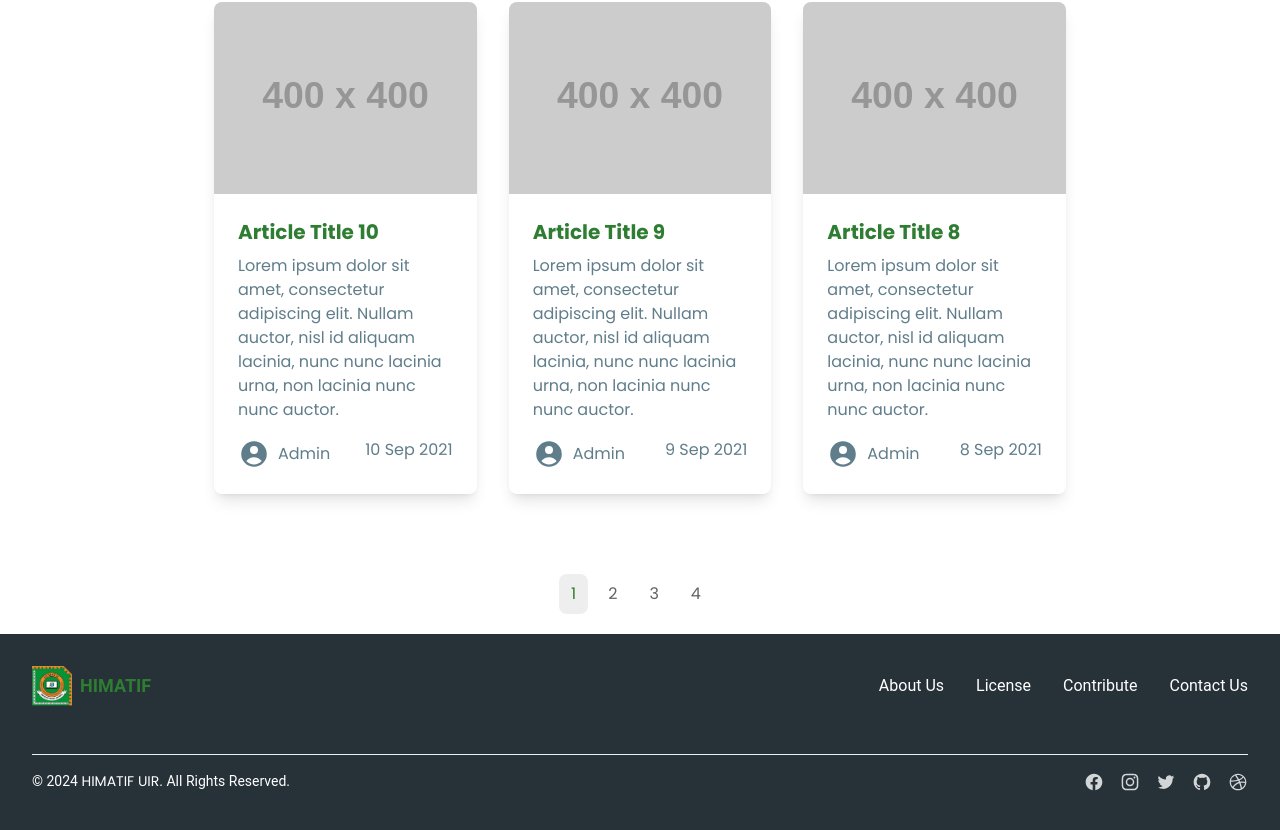
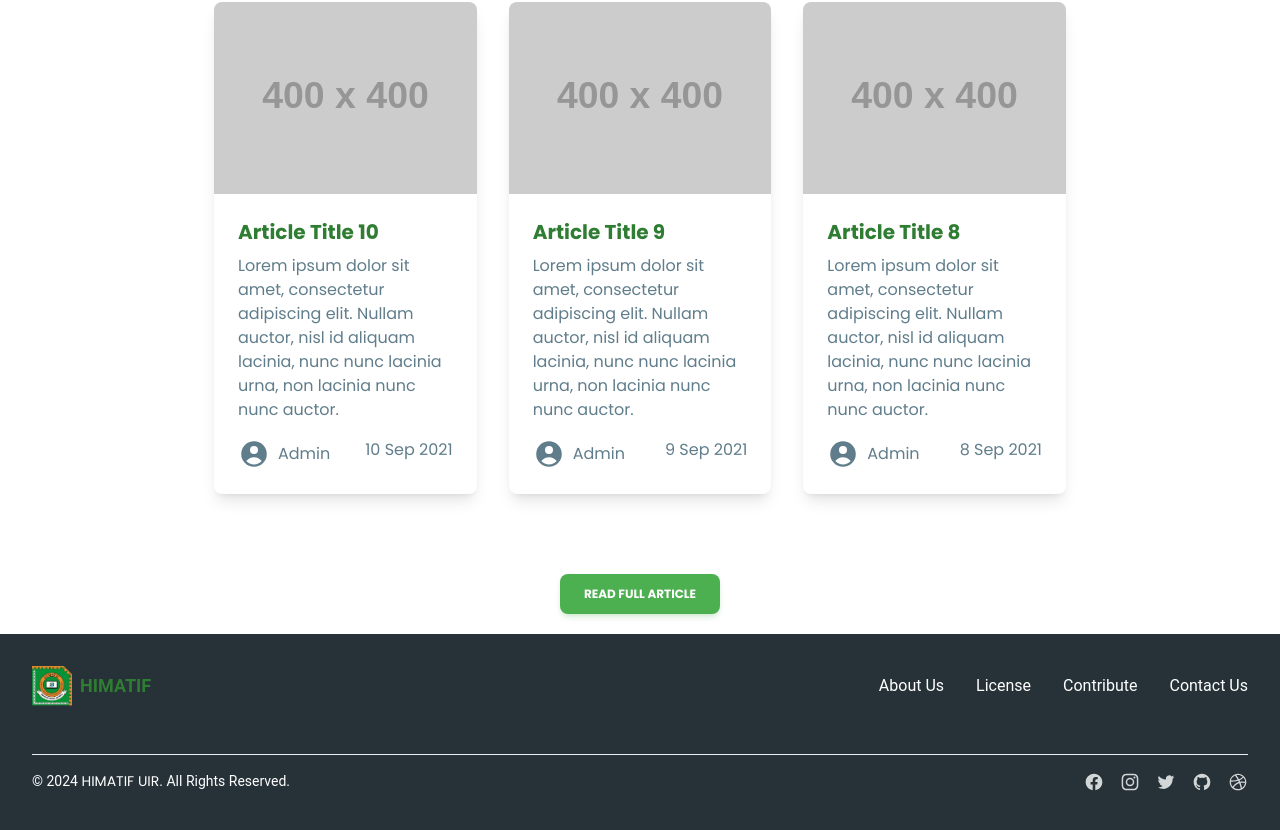
Before and after one commit to arifamsar/himatif_website, a React (Vite) app: page / in a window 1280 px wide. Shown: the part 2983-3813 px from the top of the page. Built offline with nearby package versions, Linux system fonts and the light colour scheme.

Commit message:
Refactor pagination buttons styling and logic

```diff
--- a/src/pages/Article.jsx
+++ b/src/pages/Article.jsx
@@ -45,9 +45,10 @@ const Article = () => {
 
   const renderPaginationButtons = () => {
     return (
-      <div className="flex justify-center my-5">
+      <div className="flex justify-center items-center mt-8">
         {Array.from({ length: totalPages }, (_, index) => (
-          <Button key={index + 1} size="sm" color={currentPage === index + 1 ? "green" : "blue-gray"} onClick={() => handlePageChange(index + 1)}>
+          <Button key={index + 1} color="green" onClick={() => handlePageChange(index + 1)}
+          className={`px-3 py-2 mr-2 rounded-lg hover:text-primary focus:outline-none focus:ring-2 focus:ring-offset-2 focus:ring-primary ${currentPage === index + 1 ? "bg-gray-200 text-primary" : ""}`}>
             {index + 1}
           </Button>
         ))}
--- a/src/pages/Home.jsx
+++ b/src/pages/Home.jsx
@@ -1,5 +1,5 @@
 import { useState } from "react";
-import { Carousel } from "@material-tailwind/react";
+import { Button, Carousel } from "@material-tailwind/react";
 import logo from "../assets/logo.svg";
 import { articles } from "../data/articles";
 import { coreteams } from "../data/coreteams";
@@ -147,17 +147,11 @@ const Home = () => {
         </div>
       </div>
 
-      {/* Pagination */}
-      <div className="flex justify-center items-center mt-8">
-        {pageNumbers.map((pageNumber) => (
-          <button
-            key={pageNumber}
-            className={`px-3 py-2 mr-2 rounded-lg text-gray-700 hover:text-primary focus:outline-none focus:ring-2 focus:ring-offset-2 focus:ring-primary ${currentPage === pageNumber ? "bg-gray-200 text-primary" : ""}`}
-            onClick={() => handlePageChange(pageNumber)}
-          >
-            {pageNumber}
-          </button>
-        ))}
+      {/* Read full on article page */}
+      <div className="flex justify-center mt-8">
+        <Button color="green">
+          <a href="/article">Read full article</a>
+        </Button>
       </div>
     </>
   );
```
